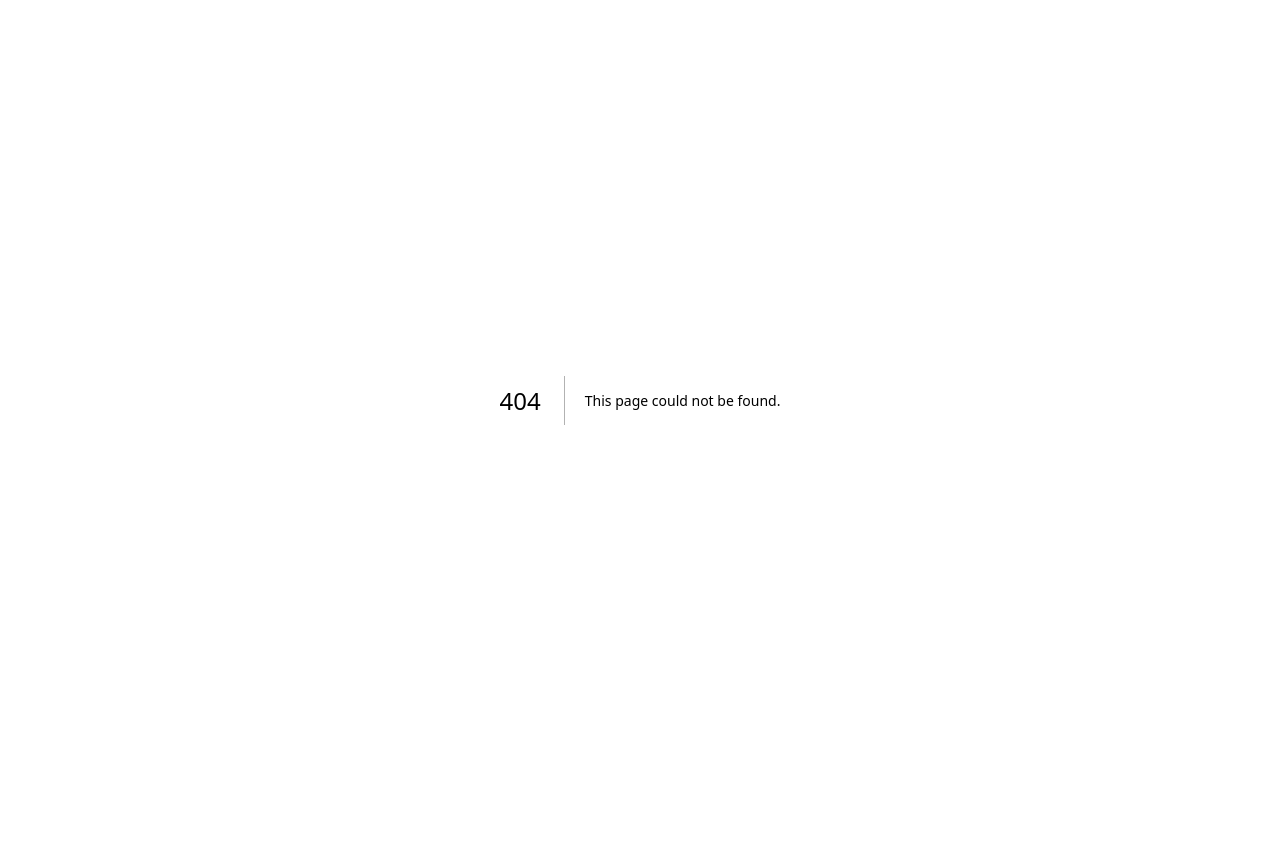
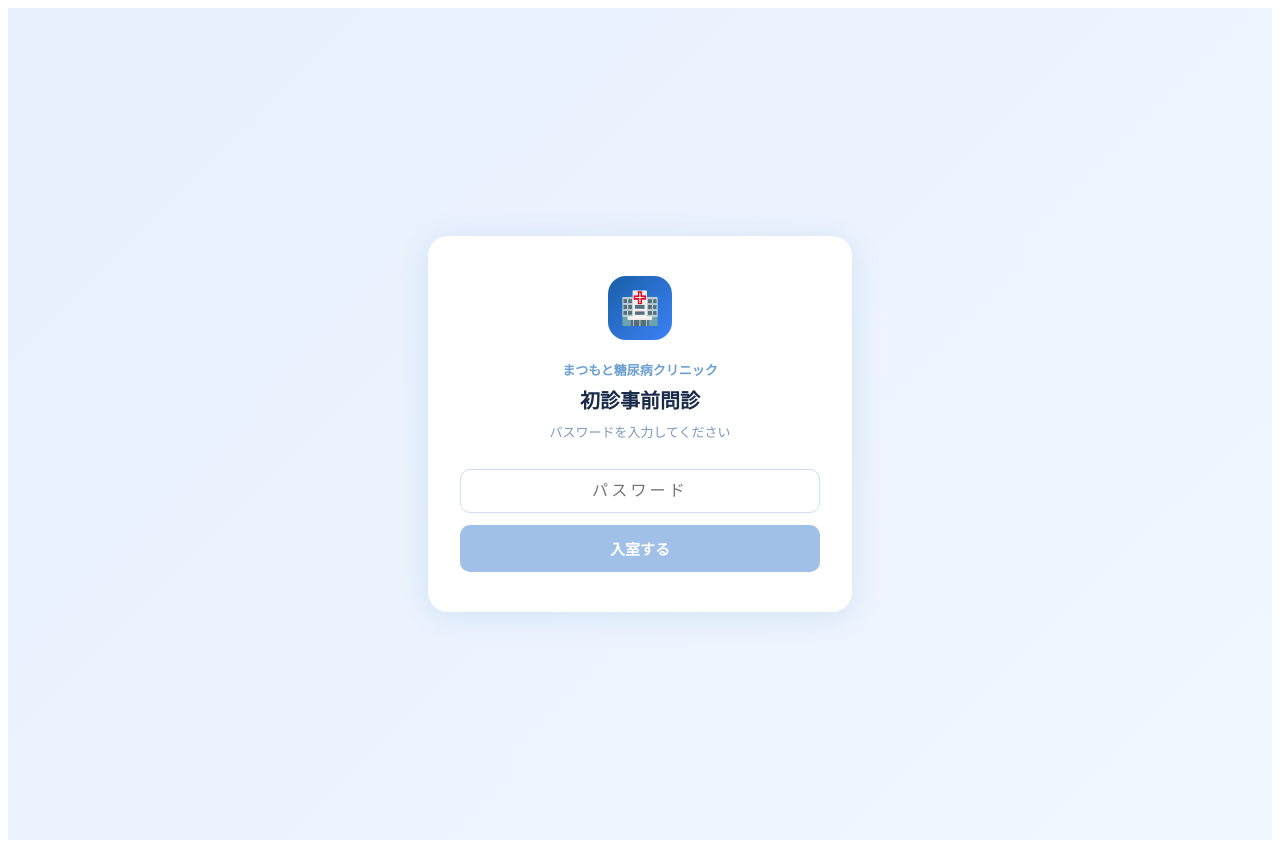
Before and after one commit to matsumotodmclinic/dm-clinic-karte, a Next.js app: page /auth in a window 1280 px wide. Before the commit this address had no page. Before the commit the page ends 800 px from the top, so only its background shows below. Built offline with nearby package versions, Linux system fonts and the light colour scheme.

Commit message:
Create auth.js

```diff
--- /dev/null
+++ b/pages/auth.js
@@ -0,0 +1,90 @@
+import { useState } from 'react';
+import { useRouter } from 'next/router';
+
+export default function AuthPage() {
+  const [password, setPassword] = useState('');
+  const [error, setError] = useState('');
+  const [loading, setLoading] = useState(false);
+  const router = useRouter();
+
+  const handleSubmit = async () => {
+    setLoading(true);
+    setError('');
+    try {
+      const res = await fetch('/api/auth', {
+        method: 'POST',
+        headers: { 'Content-Type': 'application/json' },
+        body: JSON.stringify({ password }),
+      });
+      if (res.ok) {
+        router.push('/');
+      } else {
+        setError('パスワードが正しくありません');
+      }
+    } catch {
+      setError('エラーが発生しました');
+    }
+    setLoading(false);
+  };
+
+  return (
+    <div style={{
+      minHeight: '100vh',
+      background: 'linear-gradient(135deg, #e8f0fe, #f0f7ff)',
+      display: 'flex', alignItems: 'center', justifyContent: 'center',
+      fontFamily: "'Noto Sans JP', sans-serif", padding: 16,
+    }}>
+      <div style={{
+        background: '#fff', borderRadius: 20, padding: '40px 32px',
+        boxShadow: '0 4px 32px rgba(26,95,168,0.12)',
+        width: '100%', maxWidth: 360, textAlign: 'center',
+      }}>
+        <div style={{
+          width: 64, height: 64, borderRadius: 18,
+          background: 'linear-gradient(135deg, #1a5fa8, #3b82f6)',
+          display: 'flex', alignItems: 'center', justifyContent: 'center',
+          fontSize: 32, margin: '0 auto 20px',
+        }}>🏥</div>
+        <div style={{ fontSize: 13, color: '#6b9fd4', fontWeight: 700, marginBottom: 6 }}>
+          まつもと糖尿病クリニック
+        </div>
+        <div style={{ fontSize: 20, fontWeight: 900, color: '#1a2a4a', marginBottom: 8 }}>
+          初診事前問診
+        </div>
+        <div style={{ fontSize: 13, color: '#7a9abf', marginBottom: 28 }}>
+          パスワードを入力してください
+        </div>
+        <input
+          type="password"
+          placeholder="パスワード"
+          value={password}
+          onChange={e => setPassword(e.target.value)}
+          onKeyDown={e => e.key === 'Enter' && handleSubmit()}
+          style={{
+            width: '100%', padding: '12px 16px', fontSize: 16,
+            border: '1.5px solid #d0dff5', borderRadius: 10,
+            outline: 'none', boxSizing: 'border-box', marginBottom: 12,
+            fontFamily: 'inherit', textAlign: 'center', letterSpacing: '0.2em',
+          }}
+        />
+        {error && (
+          <div style={{ color: '#c53030', fontSize: 13, marginBottom: 12, fontWeight: 700 }}>
+            ❌ {error}
+          </div>
+        )}
+        <button
+          onClick={handleSubmit}
+          disabled={loading || !password}
+          style={{
+            width: '100%', padding: '13px',
+            background: loading || !password ? '#a0c0e8' : 'linear-gradient(135deg, #1a5fa8, #3b82f6)',
+            color: '#fff', border: 'none', borderRadius: 10,
+            fontSize: 15, fontWeight: 800, cursor: loading || !password ? 'not-allowed' : 'pointer',
+          }}
+        >
+          {loading ? '確認中...' : '入室する'}
+        </button>
+      </div>
+    </div>
+  );
+}
```
